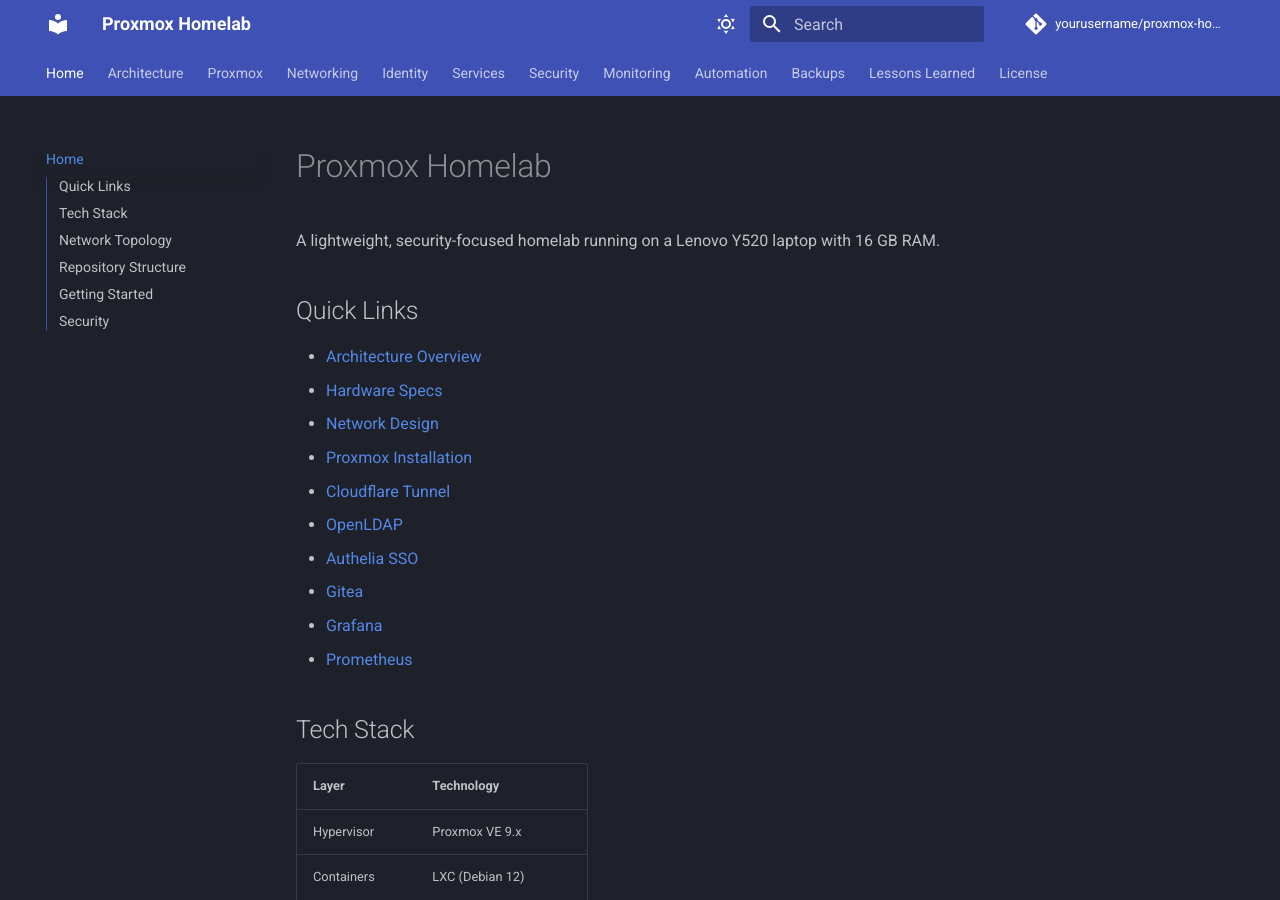
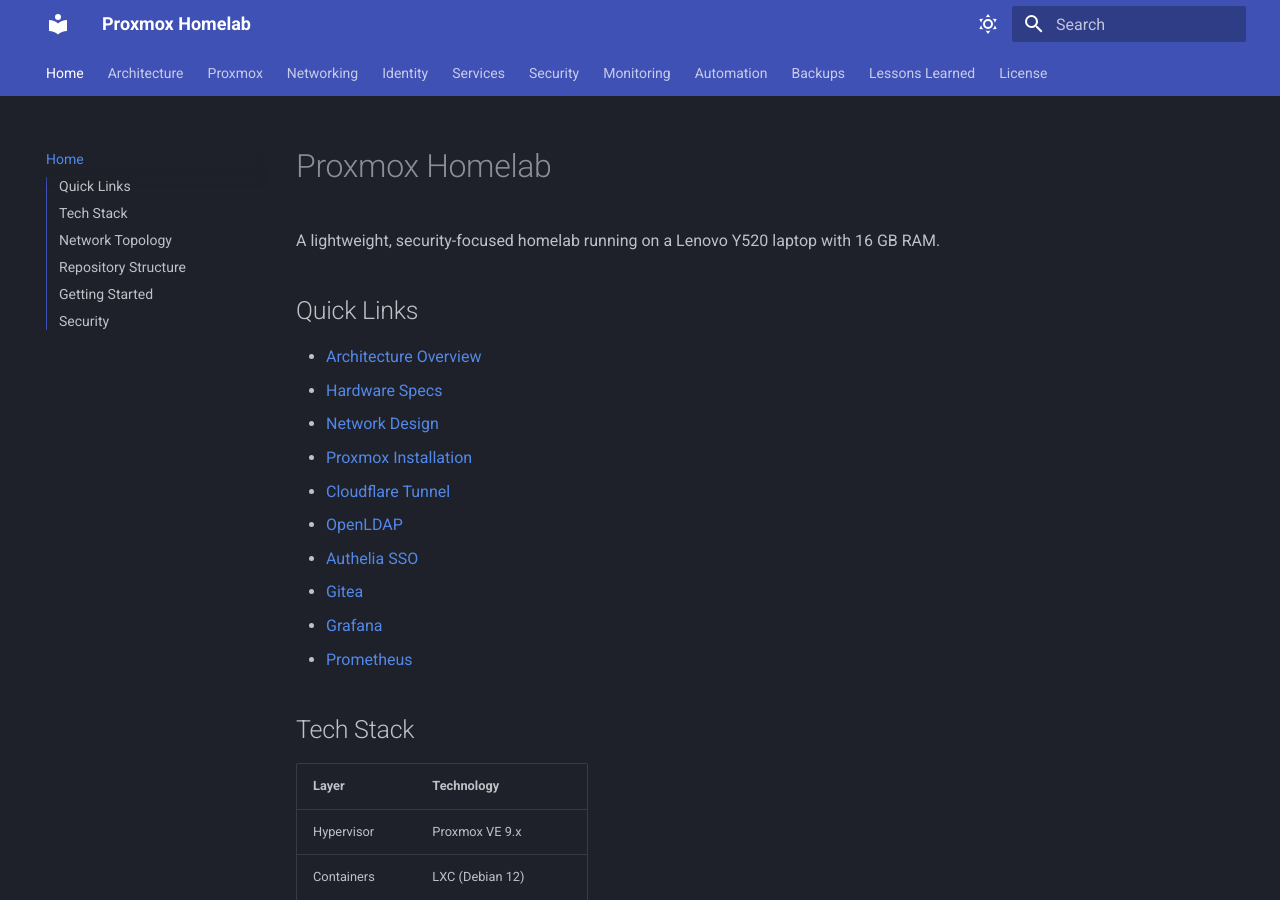
Before and after one commit to dmaljkovic/proxmox-homelab, an MkDocs documentation site: the page built from docs/index.md, in a window 1280 px wide and 900 px high. Built offline with MkDocs 1.6.1 and Material for MkDocs 9.7.7, drawn with Linux system fonts in a browser that asks for light colours; comment, search, counter and statistics services are not loaded.

Commit message:
Remove repository link from header

```diff
--- a/mkdocs.yml
+++ b/mkdocs.yml
@@ -1,7 +1,5 @@
 site_name: Proxmox Homelab
 site_url: https://yourusername.github.io/proxmox-homelab/
-repo_url: https://github.com/yourusername/proxmox-homelab
-repo_name: yourusername/proxmox-homelab
 theme:
   name: material
   palette:
```
